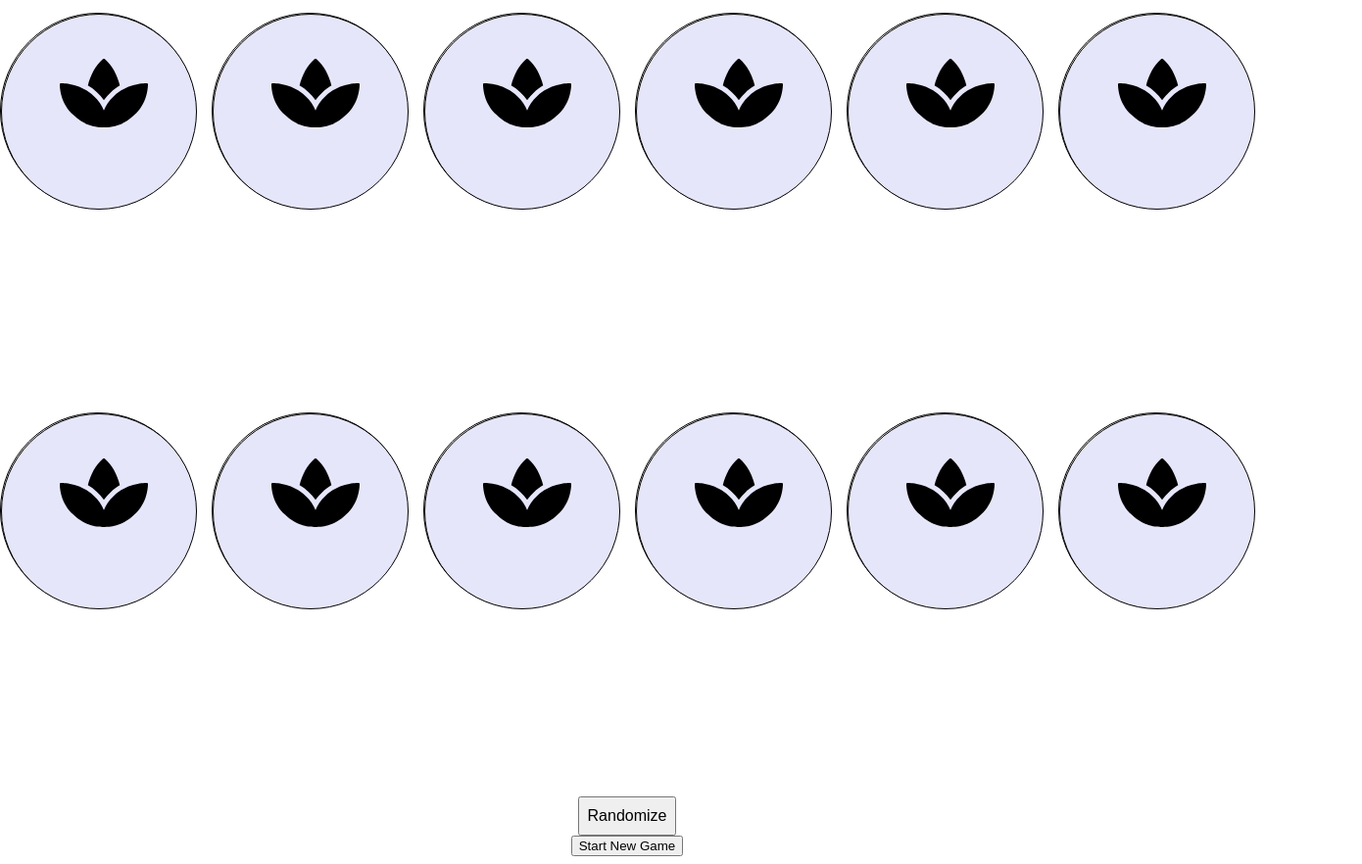
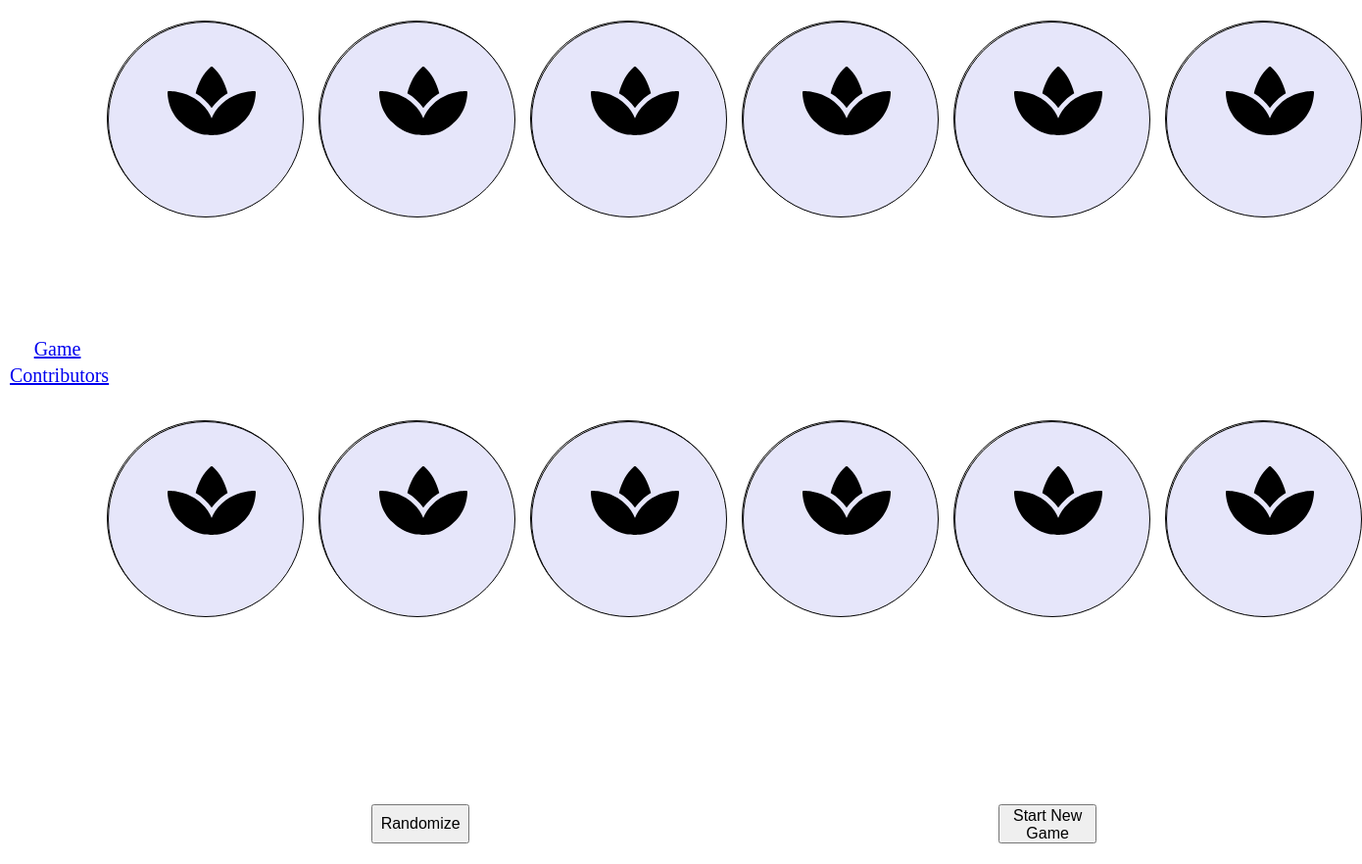
Before and after one commit to 3daddict/memory-match-react, a React app: page / in a window 1280 px wide. Shown: the part 129-1011 px from the top of the page at 98% size, 1390 px wide, since content can reach past the window. Built offline with nearby package versions, Linux system fonts and the light colour scheme.

Commit message:
flexbox is added

```diff
--- a/package.json
+++ b/package.json
@@ -14,7 +14,8 @@
     "Michael Salvati <info@msalvati.com> (https://github.com/3daddict)",
     "Mateo Guzmán <mateo.guzmanalvarez@gmail.com> (https://github.com/mateoguzmana/)",
     "Robin Hurtado <robin_aven94@hotmail.com> (https://github.com/robinHurtado/)",
-    "David Aguilar <davidaguilarh.94@gmail.com> (https://github.com/daguilar94)"
+    "David Aguilar <davidaguilarh.94@gmail.com> (https://github.com/daguilar94)",
+    "Sunil Kumar Jain <rpspjjjj@gmail.com@gmail.com> (https://github.com/sunilsj99)"
   ],
   "license": "ISC",
   "repository": {
--- a/src/assets/css/app.css
+++ b/src/assets/css/app.css
@@ -1,5 +1,29 @@
-.App{
-  text-align:center;
+.App {
+  text-align: center;
+  display: flex;
+}
+
+.col-1 {
+  flex: 1;
+  display: flex;
+  flex-direction: row;
+  align-items: center;
+}
+
+.col-1 .links {
+  display: flex;
+  flex-direction: column;
+}
+
+.col-1 .links a {
+  font-size: 1.25em;
+  padding: 2%;
+}
+
+.col-2 {
+  flex: 5;
+  display: flex;
+  flex-direction: column;
 }
 
 #numberOfAttempts {
@@ -16,7 +40,6 @@
 }
 
 #gameStats {
-    display: flex;
   align-content: center;
   justify-content: space-evenly;
 }
@@ -24,7 +47,7 @@
 #gameStats .stat {
   font-size: 2em;
   text-align: center;
-    margin: 0;
+  margin: 2%;
 }
 
 #gameArea {
@@ -41,21 +64,20 @@
   box-sizing: border-box;
 }
 
-.gamecomplete{
+.gamecomplete {
   margin: auto;
   width: 50%;
   padding: 10px;
 }
 
+#buttondiv {
+  display: flex;
+  flex-direction: row;
+  justify-content: space-around;
+}
 
-#buttondiv{
-  text-align: center;
-  justify-content: center;
-  align-content: center;
-  align-items: center;
-  position: relative;
-}
-.randomize-btn {
+.randomize-btn,
+.startGame-btn {
   display: block;
   width: 100px;
   height: 40px;
@@ -63,6 +85,7 @@
   margin: auto;
   padding: auto;
 }
+
 /*
 .draw-border {
   box-shadow: inset 0 0 0 4px #58afd1;
@@ -119,11 +142,10 @@
   position: relative;
   width: 200px;
   height: 200px;
-  border-radius:50%;
+  border-radius: 50%;
   border: 1px black solid;
   justify-self: center;
   transition: all 0.3s ease-in;
-
 }
 
 .card:hover {
@@ -138,7 +160,6 @@
   #gameArea {
     grid-template-columns: repeat(3, 1fr);
   }
-
 }
 
 @media (max-width: 650px) {
--- a/src/components/app.js
+++ b/src/components/app.js
@@ -40,7 +40,7 @@ class App extends Component {
       gamesPlayed: 1,
       accuracy: 0
     };
-        console.log(this.state.cardRevealStates);
+    // console.log(this.state.cardRevealStates);
 
     this.handleClick = this.handleClick.bind(this);
     this.startNewGame = this.startNewGame.bind(this);
@@ -50,7 +50,13 @@ class App extends Component {
     const { numberOfAttempts, gamesPlayed, accuracy } = this.state;
     return (
       <div className="App">
-
+        <div className="col-1">
+          <div className="links">
+            <a href="#">Game</a>
+            <a href="#">Contributors</a>
+          </div>
+        </div>
+        <div className="col-2">
           <p id="gameStats">
             <span className="stat">Games Played: {gamesPlayed}</span>
             <span className="stat">Attempts: {numberOfAttempts}</span>
@@ -61,27 +67,23 @@ class App extends Component {
             {this.state.numberOfAttempts} - Attempts
           </h1>
           <div className="gamecomplete">
-                    <p id="gc"></p>
+            <p id="gc" />
           </div>
 
-                <div id="gameArea">
-                    {this.renderCards()}
-                </div>
+          <div id="gameArea">{this.renderCards()}</div>
           <div id="buttondiv">
             <button
               className="randomize-btn"
-                            onClick={() => this.randomizeCards(this.cards)}>
+              onClick={() => this.randomizeCards(this.cards)}
+            >
               Randomize
             </button>
-                    <button
-                        className="startGame-btn"
-                        onClick={this.startNewGame}
-                    >
+            <button className="startGame-btn" onClick={this.startNewGame}>
               Start New Game
             </button>
           </div>
         </div>
-
+      </div>
     );
   }
 
@@ -103,21 +105,20 @@ class App extends Component {
 
   isMatch(cardsArr) {
     return cardsArr.every((val, i, arr) => val === arr[0]);
-
   }
 
   getRevealedCards() {
     return this.cards.filter((_, i) => this.state.cardRevealStates[i]);
-
   }
 
   removeMatchedCardsFromList(match) {
     return this.cards.filter(card => card !== match);
-
   }
 
   addNumberOfAttempts() {
-        this.setState(prevState=>({numberOfAttempts:prevState.numberOfAttempts+1}));
+    this.setState(prevState => ({
+      numberOfAttempts: prevState.numberOfAttempts + 1
+    }));
   }
 
   checkForMatch() {
@@ -130,11 +131,14 @@ class App extends Component {
         this.updateAccuracy();
       });
     }
-        if(this.cards.length==0){
-            document.getElementById("gc").innerHTML="Game Complete in " + this.state.numberOfAttempts + "   Attempts";
-            document.getElementById("numberOfAttempts").style.display="none";
-            document.getElementById("buttondiv").style.display="none";
-            console.log("Game Complete in" + this.state.numberOfAttempts + "attempts");
+    if (this.cards.length == 0) {
+      document.getElementById("gc").innerHTML =
+        "Game Complete in " + this.state.numberOfAttempts + "   Attempts";
+      document.getElementById("numberOfAttempts").style.display = "none";
+      document.getElementById("buttondiv").style.display = "none";
+      //   console.log(
+      //     "Game Complete in" + this.state.numberOfAttempts + "attempts"
+      //   );
     }
   }
 
@@ -146,11 +150,10 @@ class App extends Component {
       cardRevealStates: newRevealStates
     });
 
-        console.log("Clicked");
+    // console.log("Clicked");
     this.checkForMatch();
-        this.addNumberOfClicks()
+    this.addNumberOfClicks();
   }
-
 
   addNumberOfClicks() {
     const { numberOfClicks } = this.state;
@@ -169,8 +172,12 @@ class App extends Component {
     const attempts = Math.floor(clicks / 2);
     const originalCardsLength = this.cardsToPopulate.length;
     const currentCardsLength = this.cards.length;
-      const revealedCards = Math.ceil((originalCardsLength - currentCardsLength) / 2);
-      const accuracy = Math.floor(revealedCards ? revealedCards / attempts * 100 : 0);
+    const revealedCards = Math.ceil(
+      (originalCardsLength - currentCardsLength) / 2
+    );
+    const accuracy = Math.floor(
+      revealedCards ? (revealedCards / attempts) * 100 : 0
+    );
 
     this.setState({
       accuracy: accuracy
@@ -207,7 +214,7 @@ class App extends Component {
   }
 
   startNewGame() {
-        const {gamesPlayed} = this.state;
+    const { gamesPlayed } = this.state;
     this.cards = [...this.cardsToPopulate];
     this.setState({
       cardRevealStates: new Array(this.cards.length).fill(false),
```
Lines whose indentation alone changed are shown as unchanged.
